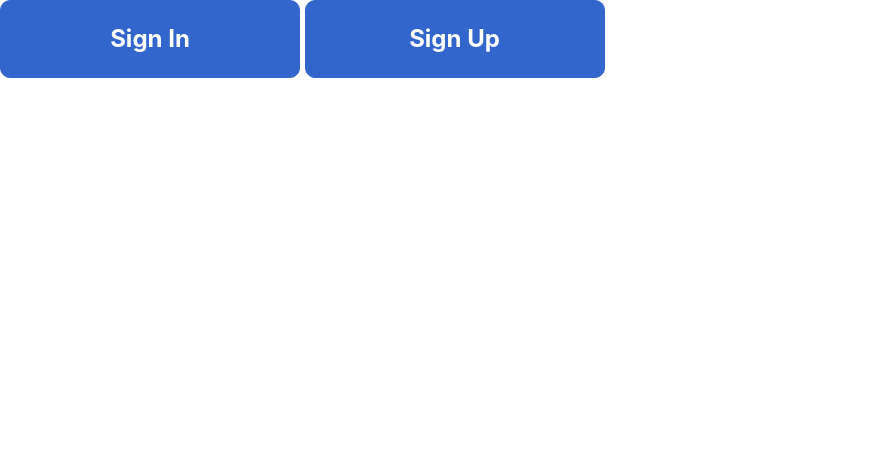
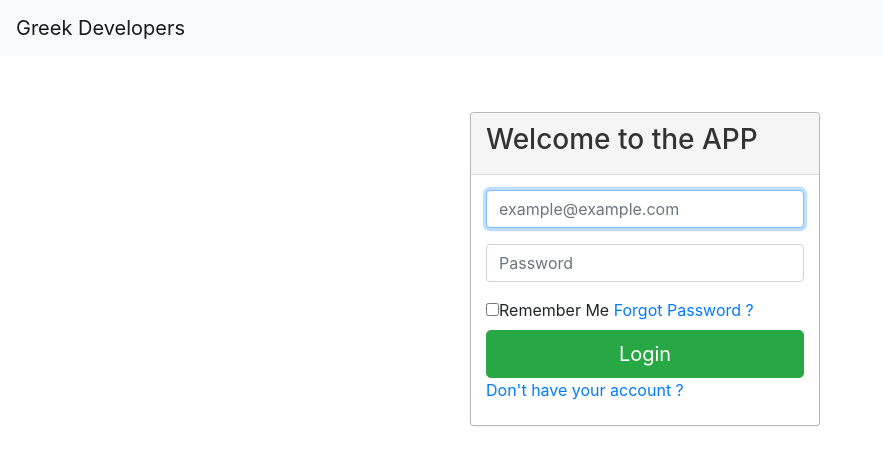
Before and after one commit to KrishothKumar/Infomedia_Society, a Django app: page / in a window 1280 px wide. Shown: the top 465 px of the page, without its empty margins (0-883 px from the left). Run offline with Django 3.2, Linux system fonts and the light colour scheme; some libraries are stand-ins or nearby versions.

Commit message:
Added CSS

```diff
--- a/Userpage/template/base.html
+++ b/Userpage/template/base.html
@@ -1,4 +1,3 @@
-
 <!doctype html>
 <html lang="en">
     <head>
@@ -8,14 +7,22 @@
 
         <!-- Bootstrap CSS -->
         <link rel="stylesheet" href="https://stackpath.bootstrapcdn.com/bootstrap/4.3.1/css/bootstrap.min.css" integrity="sha384-ggOyR0iXCbMQv3Xipma34MD+dH/1fQ784/j6cY/iJTQUOhcWr7x9JvoRxT2MZw1T" crossorigin="anonymous">
-
+        {% block css %}
+        {% endblock %}
 
         <title>Hello, world!</title>
+        {% block title %}
+        {% endblock %}
     </head>
     <body>
+        <nav class="navbar navbar-expand-lg navbar-light bg-light">
+            <a class="navbar-brand" href="#">Greek Developers</a>
+            <button class="navbar-toggler" type="button" data-toggle="collapse" data-target="#navbarSupportedContent" aria-controls="navbarSupportedContent" aria-expanded="false" aria-label="Toggle navigation">
+                <span class="navbar-toggler-icon"></span>
+            </button>
+        </nav>
 
     {% block content %}
-
     {% endblock %}
 
     <!-- Optional JavaScript -->
@@ -23,5 +30,7 @@
     <script src="https://code.jquery.com/jquery-3.3.1.slim.min.js" integrity="sha384-q8i/X+965DzO0rT7abK41JStQIAqVgRVzpbzo5smXKp4YfRvH+8abtTE1Pi6jizo" crossorigin="anonymous"></script>
     <script src="https://cdnjs.cloudflare.com/ajax/libs/popper.js/1.14.7/umd/popper.min.js" integrity="sha384-UO2eT0CpHqdSJQ6hJty5KVphtPhzWj9WO1clHTMGa3JDZwrnQq4sF86dIHNDz0W1" crossorigin="anonymous"></script>
     <script src="https://stackpath.bootstrapcdn.com/bootstrap/4.3.1/js/bootstrap.min.js" integrity="sha384-JjSmVgyd0p3pXB1rRibZUAYoIIy6OrQ6VrjIEaFf/nJGzIxFDsf4x0xIM+B07jRM" crossorigin="anonymous"></script>
+    {% block script %}
+    {% endblock %}
     </body>
 </html>
--- a/Userpage/template/home.html
+++ b/Userpage/template/home.html
@@ -1,14 +1,103 @@
 {% extends 'base.html'%}
 {% load static %}
+{% block css %}
+    <link rel="stylesheet" type="text/css" href="{% static 'css/styles.css' %}">
+    <style media="screen">
+        .center-block {
+            /* display: block; */
+            margin-right: auto;
+            margin-left: auto;
+            margin-top: 5%;
+        }
+
+        .center-block {
+            display: block;
+            margin-right: auto;
+            margin-left: auto;
+            margin-top: 5%;
+        }
+
+        .panel-default {
+            border-color: #ddd;
+        }
+
+        .panel-default>.panel-heading {
+            color: #333;
+            background-color: #f5f5f5;
+            border-color: #ddd;
+        }
+
+        .panel {
+            margin: 0px auto;
+            width: 350px;
+            background-color: #fff;
+            border: 1px solid #7d727282;
+            border-radius: 4px;
+            -webkit-box-shadow: 0 1px 1px rgba(0,0,0,.05);
+            box-shadow: 0 1px 1px rgba(0,0,0,.05);
+        }
+
+        .panel-heading {
+            padding: 10px 15px;
+            border-bottom: 1px solid transparent;
+            border-top-left-radius: 3px;
+            border-top-right-radius: 3px;
+        }
+
+        .panel-body {
+            padding: 15px;
+        }
+    </style>
+{% endblock %}
+
 {% block content %}
-  <link rel="stylesheet" type="text/css" href="{% static 'css/button.css' %}">
     <form>
-  {% if user.is_authenticated %}
+        <div class="container">
+            <!-- {% if user.is_authenticated %}
                 <input class="MyButton" type="button" value="Creat_post" onclick="window.location.href='post'" />
                 <input class="MyButton" type="button" value="log out" onclick="window.location.href='logout'" />
             {% else %}
                 <input class="MyButton" type="button" value="Sign In" onclick="window.location.href='login'" />
                 <input class="MyButton" type="button" value="Sign Up" onclick="window.location.href='register'" />
-  {% endif %}
+            {% endif %} -->
+
+            <div class="col-md-4 col-md-offset-4 center-block">
+    	        <div class="login-panel panel panel-default ">
+    	            <div class="panel-heading">
+    	                <h3 class="panel-title">Welcome to the APP</h3>
+    	            </div>
+    	            <div class="panel-body">
+    	                <form method="POST">
+    						<input type="hidden" name="csrfmiddlewaretoken" value="rUOl5kaCEQ0cM0r3myNuCeXuN9BhvrCZETPCg3oEBsAJW7L29krtSRTZqCpx6Ni0">
+
+    	                    <fieldset class="">
+    	                        <div class="form-group">
+    	                            <input class="form-control" placeholder="example@example.com" id="login-username" name="username" type="text" autofocus="">
+    	                        </div>
+    	                        <div class="form-group">
+    	                            <input class="form-control" placeholder="Password" id="login-password" name="password" type="password" value="" autocomplete="off">
+    	                            <i id="show-password" class="fa fa-eye"></i>
+
+    	                        </div>
+    	                        <div class="checkbox">
+    	                            <label>
+    	                                <input name="remember" type="checkbox" id="remember_me" value="Remember Me">Remember Me
+    	                            </label>
+    	                            <label class="pull-right">
+    	                        		<a href="forgetpass.php" class="">Forgot Password ?</a>
+    	                        	</label>
+    	                        </div>
+    	                        <!-- Change this to a button or input when using this as a form -->
+    	                        <input class="btn btn-lg btn-success btn-block" type="submit" id="login" value="Login">
+                                <label class="pull-right">
+                                    <a href="forgetpass.php" class="">Don't have your account ?</a>
+                                </label>
+    						</fieldset>
+
+    	                </form>
+    	            </div>
+    	        </div>
+    	    </div>
+        </div>
     </form>
 {% endblock %}
```
Also changed, not shown: Userpage/assets/css/styles.css (renamed from Userpage/assets/css/button.css), Userpage/static/css/styles.css (renamed from Userpage/static/css/button.css), Userpage/static/img/front_logo.jpg (added). Lines whose indentation alone changed are shown as unchanged.
